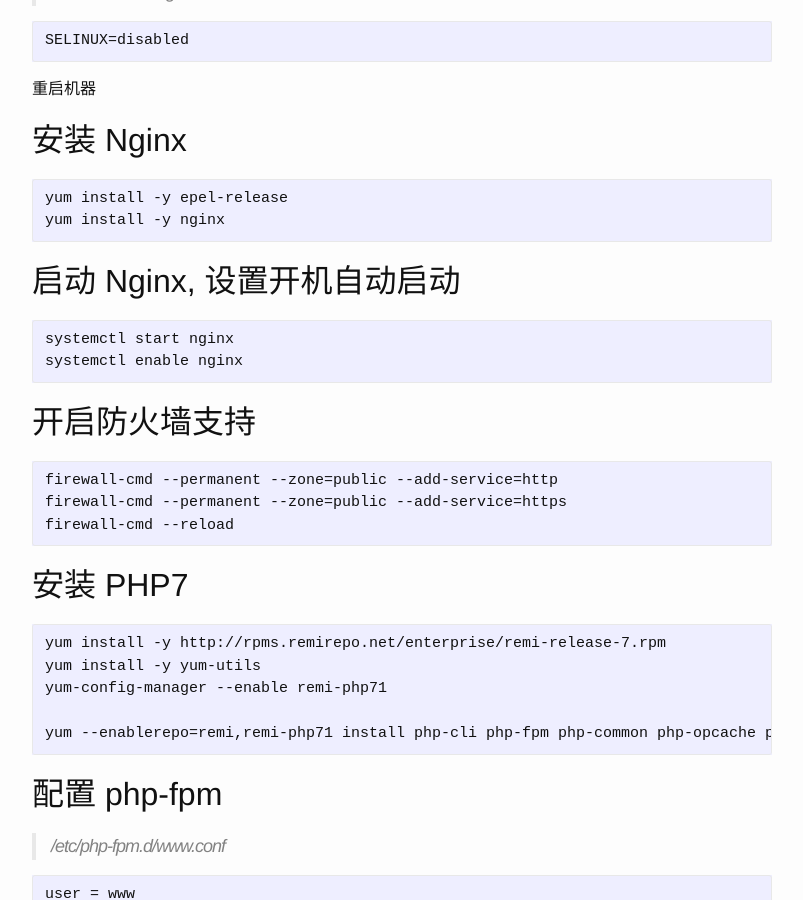
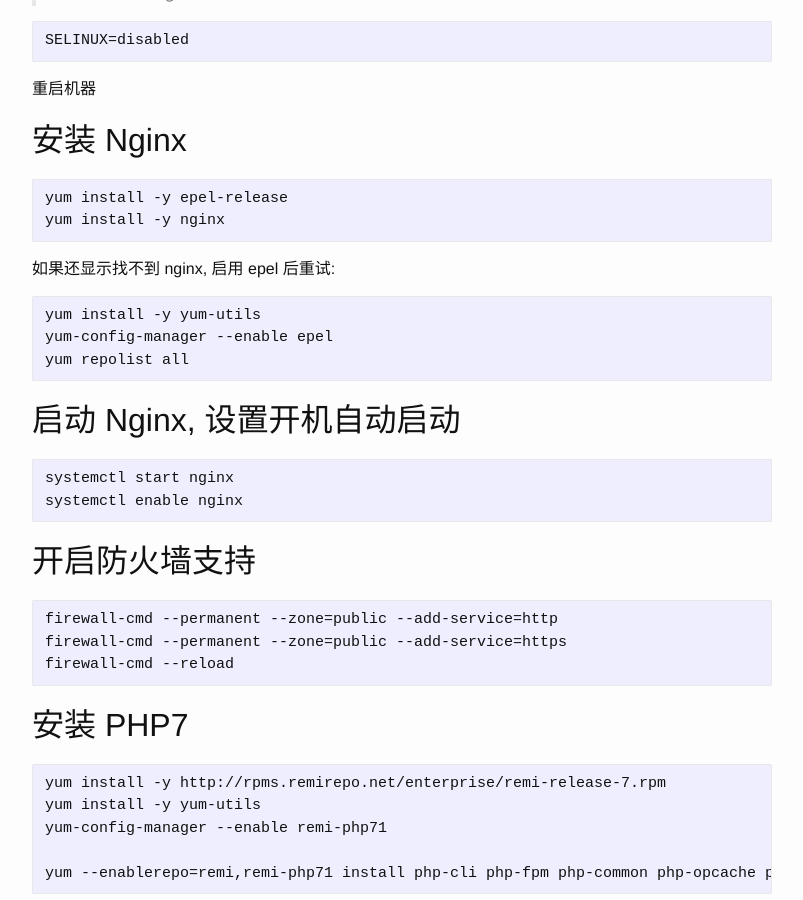
Before and after one commit to icbd/wiki, a Jekyll site: the page built from _posts/2018-01-18-install-nginx-php7-mysql-on-centos7.md, in a window 1280 px wide and 900 px high, scrolled down 326 px. Shown: the whole window, without its empty margins (238-1041 px from the left). Built offline with Jekyll 4.4.1, drawn with Linux system fonts in a browser that asks for light colours; comment, search, counter and statistics services are not loaded.

Commit message:
yum-config-manager

````diff
--- a/_posts/2018-01-18-install-nginx-php7-mysql-on-centos7.md
+++ b/_posts/2018-01-18-install-nginx-php7-mysql-on-centos7.md
@@ -20,6 +20,13 @@
 ```
 yum install -y epel-release
 yum install -y nginx
+```
+
+如果还显示找不到 nginx, 启用 epel 后重试:
+```
+yum install -y yum-utils
+yum-config-manager --enable epel
+yum repolist all
 ```
 
 ## 启动 Nginx, 设置开机自动启动
````
